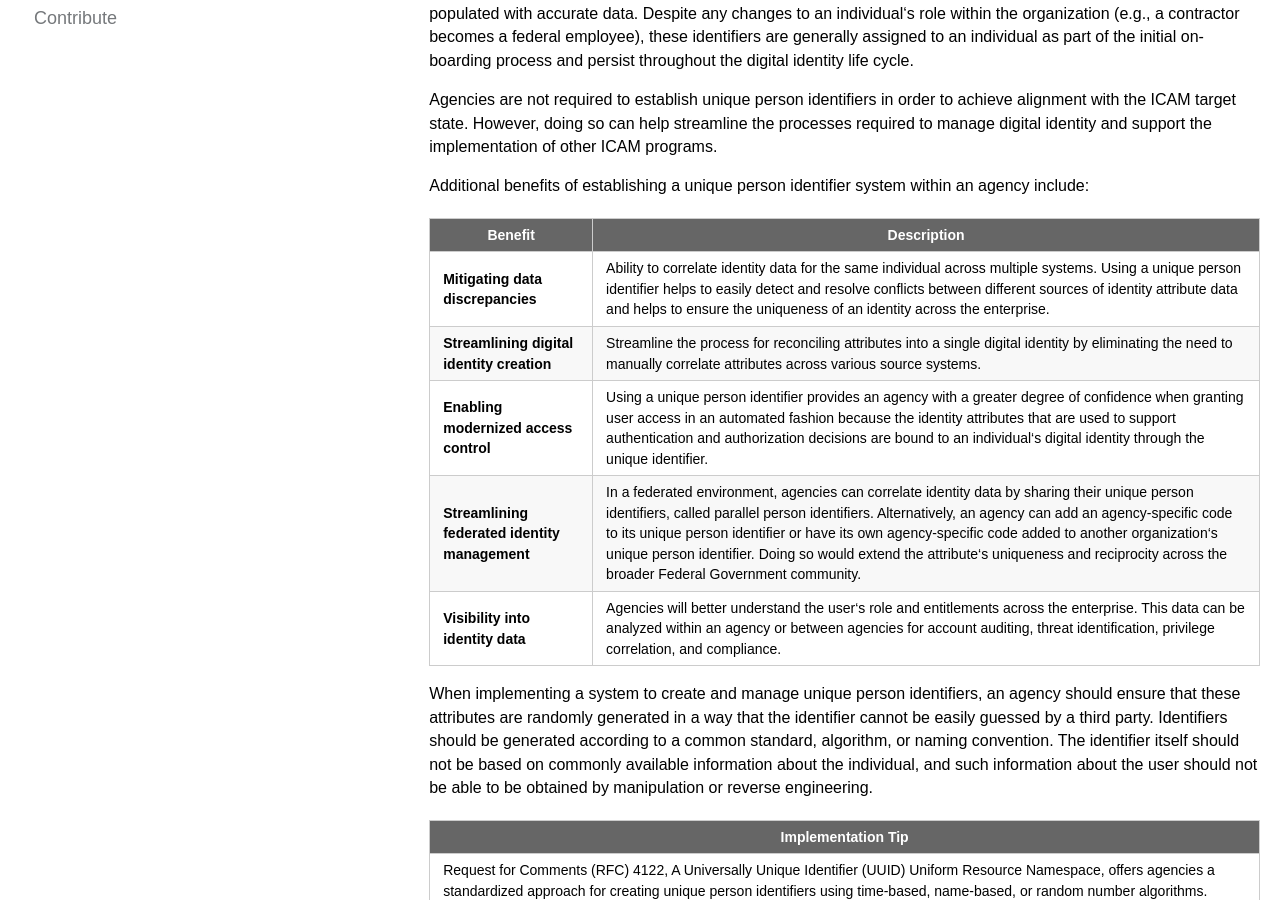
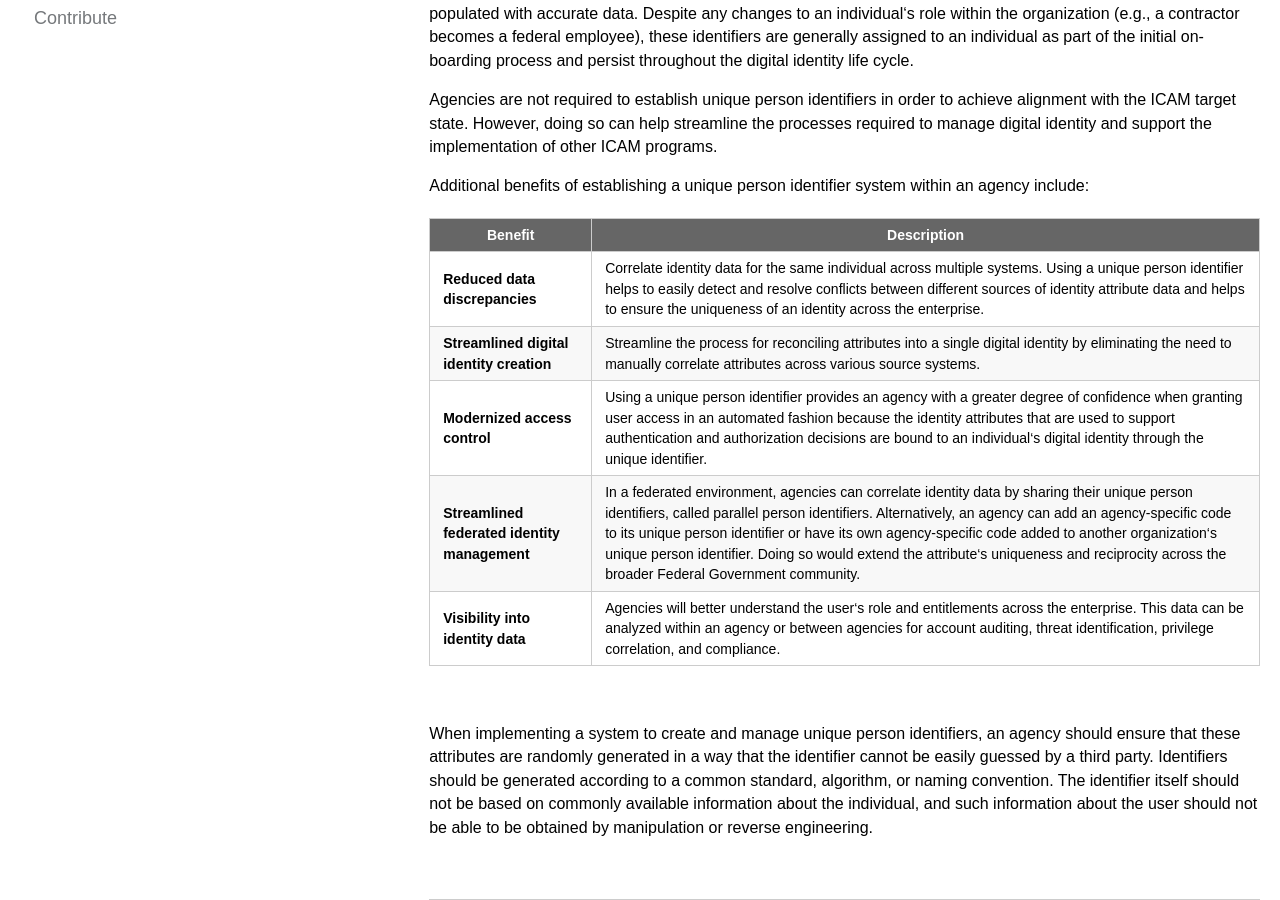
Before and after one commit to bnbuckler/identity-playbook, a Jekyll site: the page built from _design/1_manage-records.md, in a window 1280 px wide and 900 px high, scrolled down 742 px. Built offline with Jekyll 4.4.1, drawn with Linux system fonts in a browser that asks for light colours.

Commit message:
Update 1_manage-records.md

```diff
--- a/_design/1_manage-records.md
+++ b/_design/1_manage-records.md
@@ -28,17 +28,23 @@ Additional benefits of establishing a unique person identifier system within an
 
 | <center> Benefit </center> | <center> Description </center> |
 |-------------------------------------------------------------|
-| **Mitigating data discrepancies** | Ability to correlate identity data for the same individual across multiple systems. Using a unique person identifier helps to easily detect and resolve conflicts between different sources of identity attribute data and helps to ensure the uniqueness of an identity across the enterprise. |
-| **Streamlining digital identity creation** | Streamline the process for reconciling attributes into a single digital identity by eliminating the need to manually correlate attributes across various source systems. |
-| **Enabling modernized access control** | Using a unique person identifier provides an agency with a greater degree of confidence when granting user access in an automated fashion because the identity attributes that are used to support authentication and authorization decisions are bound to an individual‘s digital identity through the unique identifier. |
-| **Streamlining federated identity management** | In a federated environment, agencies can correlate identity data by sharing their unique person identifiers, called parallel person identifiers. Alternatively, an agency can add an agency-specific code to its unique person identifier or have its own agency-specific code added to another organization‘s unique person identifier. Doing so would extend the attribute‘s uniqueness and reciprocity across the broader Federal Government community. |
+| **Reduced data discrepancies** | Correlate identity data for the same individual across multiple systems. Using a unique person identifier helps to easily detect and resolve conflicts between different sources of identity attribute data and helps to ensure the uniqueness of an identity across the enterprise. |
+| **Streamlined digital identity creation** | Streamline the process for reconciling attributes into a single digital identity by eliminating the need to manually correlate attributes across various source systems. |
+| **Modernized access control** | Using a unique person identifier provides an agency with a greater degree of confidence when granting user access in an automated fashion because the identity attributes that are used to support authentication and authorization decisions are bound to an individual‘s digital identity through the unique identifier. |
+| **Streamlined federated identity management** | In a federated environment, agencies can correlate identity data by sharing their unique person identifiers, called parallel person identifiers. Alternatively, an agency can add an agency-specific code to its unique person identifier or have its own agency-specific code added to another organization‘s unique person identifier. Doing so would extend the attribute‘s uniqueness and reciprocity across the broader Federal Government community. |
 | **Visibility into identity data** | Agencies will better understand the user‘s role and entitlements across the enterprise. This data can be analyzed within an agency or between agencies for account auditing, threat identification, privilege correlation, and compliance. |
 
+<br>
+
 When implementing a system to create and manage unique person identifiers, an agency should ensure that these attributes are randomly generated in a way that the identifier cannot be easily guessed by a third party. Identifiers should be generated according to a common standard, algorithm, or naming convention. The identifier itself should not be based on commonly available information about the individual, and such information about the user should not be able to be obtained by manipulation or reverse engineering.
+
+<br>
 
 | <center> Implementation Tip </center> |
 |---------------------------------------|
 | Request for Comments (RFC) 4122, A Universally Unique Identifier (UUID) Uniform Resource Namespace, offers agencies a standardized approach for creating unique person identifiers using time-based, name-based, or random number algorithms. Leveraging an approach like RFC 4122 is the preferred approach to creating identifiers, as it results in an infinitesimally small chance of collision, without the need for a managed identifier namespace. |
+
+<br>
 
 Unique identifiers should not be derived from or linked to data that is subject to change, such as user biographic data or credential-specific numbers. For example, the Federal Agency Smart Credential Number (FASC-N) or optional Universally Unique Identifier (UUID) of the PIV card should not be used as a person's enterprise unique identifier if the intended use is to link the identity record to the user‘s active credential. These numbers are linked to a specific credential and change with each consecutive card issued to that person. If an agency is only seeking an authoritative originator for its unique numbers and the identifier can persist across the user‘s digital identity life cycle, a card identifier may be a viable option. As an alternative, an agency should establish a separate unique person identifier attribute (i.e., not linked to a credential) that is intended to support digital identity management for managed identities that will span multiple credentials.
 
@@ -47,9 +53,13 @@ Although there may be multiple authoritative sources containing different sets o
 
 It is also important that unique identifiers be reconciled on a regular basis to ensure there are neither redundant identifiers nor the same indentities with different identifiers. If fraudulent enrollment is a concern, an agency can leverage one-to-many biometric matching against the entire enrolled community to detect duplicate enrollments and reconcile individuals who may have more than one identifer.
 
+<br>
+
 | <center> Implementation Tip </center> |
 |---------------------------------------|
 | Treasury's HRConnect has been identified as the authoritative source of core identity data for employees and contractors within Treasury. As a result, HRConnect is the originator of the Treasury Unique Identifier (TrUID), which is used to link users in USAccess, Treasury Enterprise Directory, and bureau Identity Management Systems (IDMS) through the user's lifecycle. This approach dramatically improves data quality and reduces redundant collection of data.|
+
+<br>
 
 An agency should also consider the life cycle of unique person identifiers and establish a policy to govern if and when identifiers for identities that are no longer valid can be recycled and reused. An agency‘s policy for the life cycle of unique person identifiers should seek to address the following:
 
@@ -84,10 +94,14 @@ In cases where unique person identifiers or multi-attribute keys are not used, i
 
 Within an agency or organization, each application may have different naming standards for user account creation. Without a unique identifier or multi-attribute key to serve as the primary key, it may be necessary to develop unique correlation algorithms for every application in the enterprise. In addition to requiring additional development time, this process may also introduce additional risk in successfully identifying related records during correlation activities. In order to resolve these errors, administrators would then spend additional time manually verifying identities, attributes, and entitlements and reconciling each account within the application.
 
+<br>
+
 |<center> Lessons Learned </center> |
 |-----------------------------------|
 | A federal agency with a large user base began a LACS modernization effort, initially relying on manual attribute correlation techniques to bind identity attributes to digital identities. Early in the implementation, the agency determined that the time and effort associated with manually resolving data collisions had significant impacts to the cost and schedule of the overall effort. To mitigate this, the agency implemented a unique person identifier system, which offered a more efficient approach to identity correlation. |
 
+<br>
+
 Regardless of the approach, this type of attribute correlation is often labor and time intensive. In addition, use of manual attribute correlation can reduce the ability to detect and resolve security and audit issues that may arise in identity records and user accounts (e.g., duplicate entries for the same individual due to status or affiliation changes). This can also result in duplicate user accounts and identity records appearing in other agency applications. Duplicate user accounts can drive up software licensing costs on some applications, and the accounts may not get detected and terminated when a user leaves the agency.
 
 Despite these challenges, an agency might choose this approach, because there is only a minimal need to change business processes and upgrade or procure technology. This might also serve as a transitional approach until regular technology refresh cycles allow an agency to implement a more automated solution to achieve greater levels of efficiency.
```
